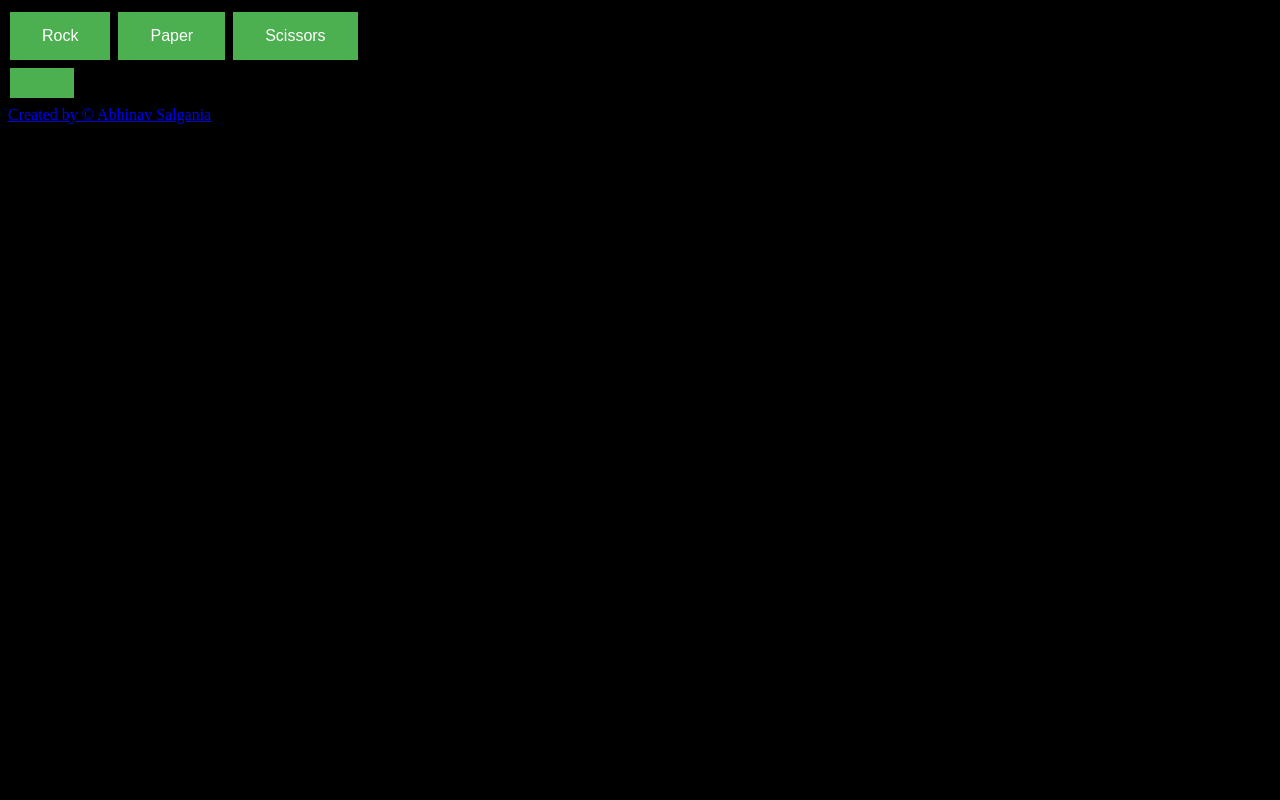
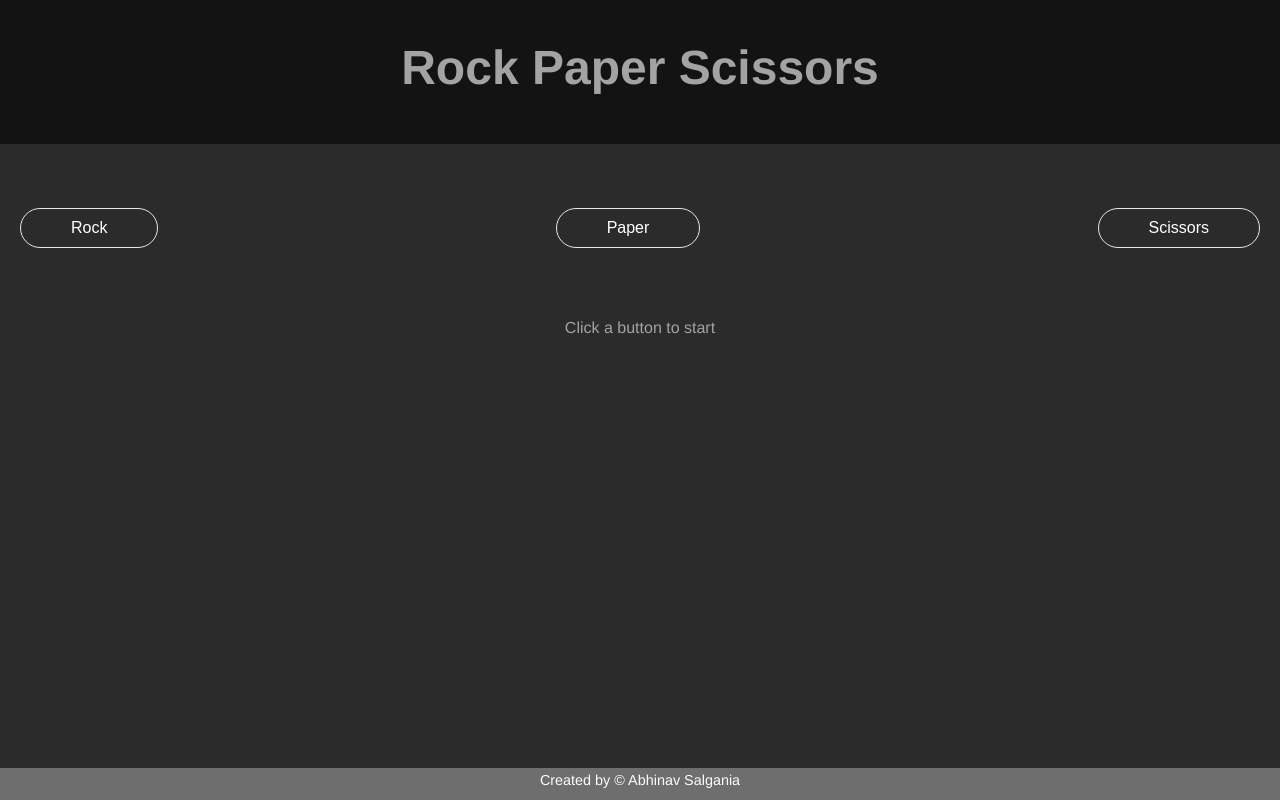
Before and after one commit to AbhinavSalgania/Rock_Paper_Scissors, a plain HTML site: page index.html in a window 1280 px wide. Drawn offline with Linux system fonts and the light colour scheme.

Commit message:
complete UI

```diff
--- a/index.html
+++ b/index.html
@@ -9,19 +9,21 @@
 </head>
 
 <body>
-    <!--THREE BUTTONS FOR ROCK PAPER AND SCISSORS-->
+    <header>
+        <h1>Rock Paper Scissors</h1>
+    </header>
     <div >
         <button id="rock">Rock</button>
         <button id="paper">Paper</button>
         <button id="scissors">Scissors</button>
 
     </div>
-    <div id="results"></div>
+    <div id="results">Click a button to start</div>
 
     <script src = "script.js"></script>
 
 </body>
-<footer id="footer">
+    <footer id="footer">
     <a href="https://github.com/AbhinavSalgania">Created by &copy; Abhinav Salgania</a>
     </footer>
 </html>
--- a/script.js
+++ b/script.js
@@ -68,11 +68,12 @@ function decideWinner(userChoice, computerChoice)
     }
 }
 
-// disable buttons when one of the players reaches 5 points
+// disable buttons when one of the players reaches 5 points and change color of the buttons
 
 function disableButtons()
 {
     buttons.forEach ((button) => {
         button.disabled = true;
+        button.style.color = "rgb(43,43,43)";
     });
 }
--- a/style.css
+++ b/style.css
@@ -1,30 +1,69 @@
-body {
-    background-color: black;
+body{
+    background-color: rgb(43, 43, 43);
+    color: rgb(251, 251, 251);
+    font-family: "Helvetica Neue", Helvetica, Arial, sans-serif;
+    font-size: 1em;
+    line-height: 1.5em;
+    margin: 0;
+    padding: 0;
+    height: 100%;
+}
+
+header{
+    font-size: 1.5em;
+    font-weight: bold;
+    color: rgb(163, 163, 163);
+    text-align: center;
+    background-color: rgb(19, 19, 19);
+    height: 5em;
+    padding-top: 1em;
+}
+
+div {
+    display: flex;
+    justify-content: space-between;
 }
 
 button {
-    background-color: #4CAF50;
-    border: none;
+    background-color: rgb(43,43,43);
+    border: solid 1px rgb(232, 231, 232);
     color: white;
-    padding: 15px 32px;
+    padding: 10px 50px;
     text-align: center;
-    text-decoration: none;
-    display: inline-block;
+    border-radius: 20px;
     font-size: 16px;
-    margin: 4px 2px;
-    cursor: pointer;
+    margin: 20px;
+    margin-top: 4em;
 }
 
-/* Add style to results id div */
+button:hover{
+    cursor: pointer;
+    background-color: rgb(232, 231, 232);
+    color: rgb(43,43,43);
+}
 
 #results {
-    background-color: #4CAF50;
-    color: white;
-    padding: 15px 32px;
+
+    padding-top: 3em;
+    font-size: 1em;
+    color: rgb(163, 163, 163);
     text-align: center;
+    margin: 0 auto;
+    display: block;
+}
+
+footer{
+    position: absolute;
+    width: 100%;
+    bottom: 0;
+    height: 2em;
+    background-color: rgb(110,110,110);
+    text-align: center;
+    color: rgb(251, 251, 251);
+}
+
+a{
+    color: rgb(251, 251, 251);
     text-decoration: none;
-    display: inline-block;
-    font-size: 16px;
-    margin: 4px 2px;
-    cursor: pointer;
+    font-size: 0.9em;
 }
```
